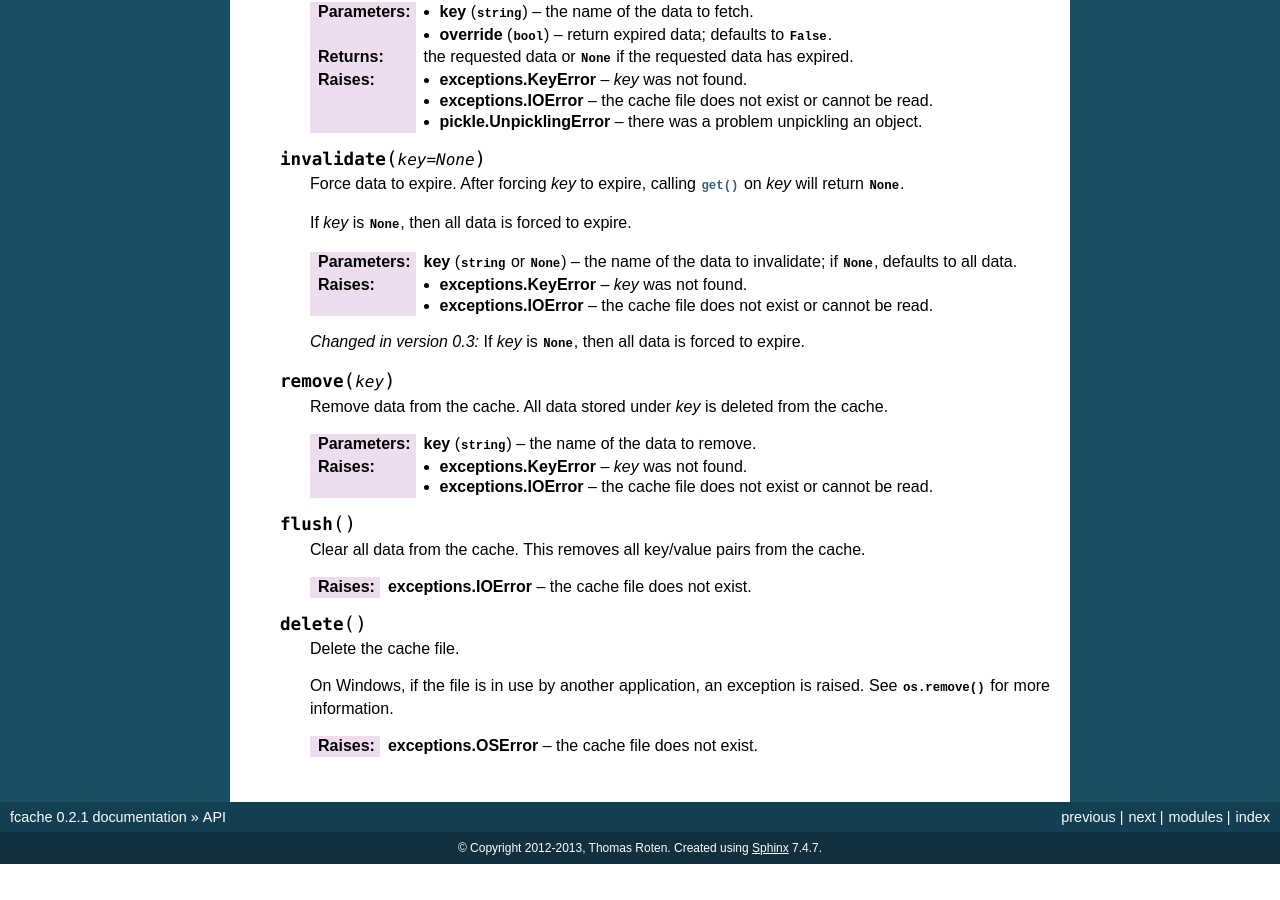
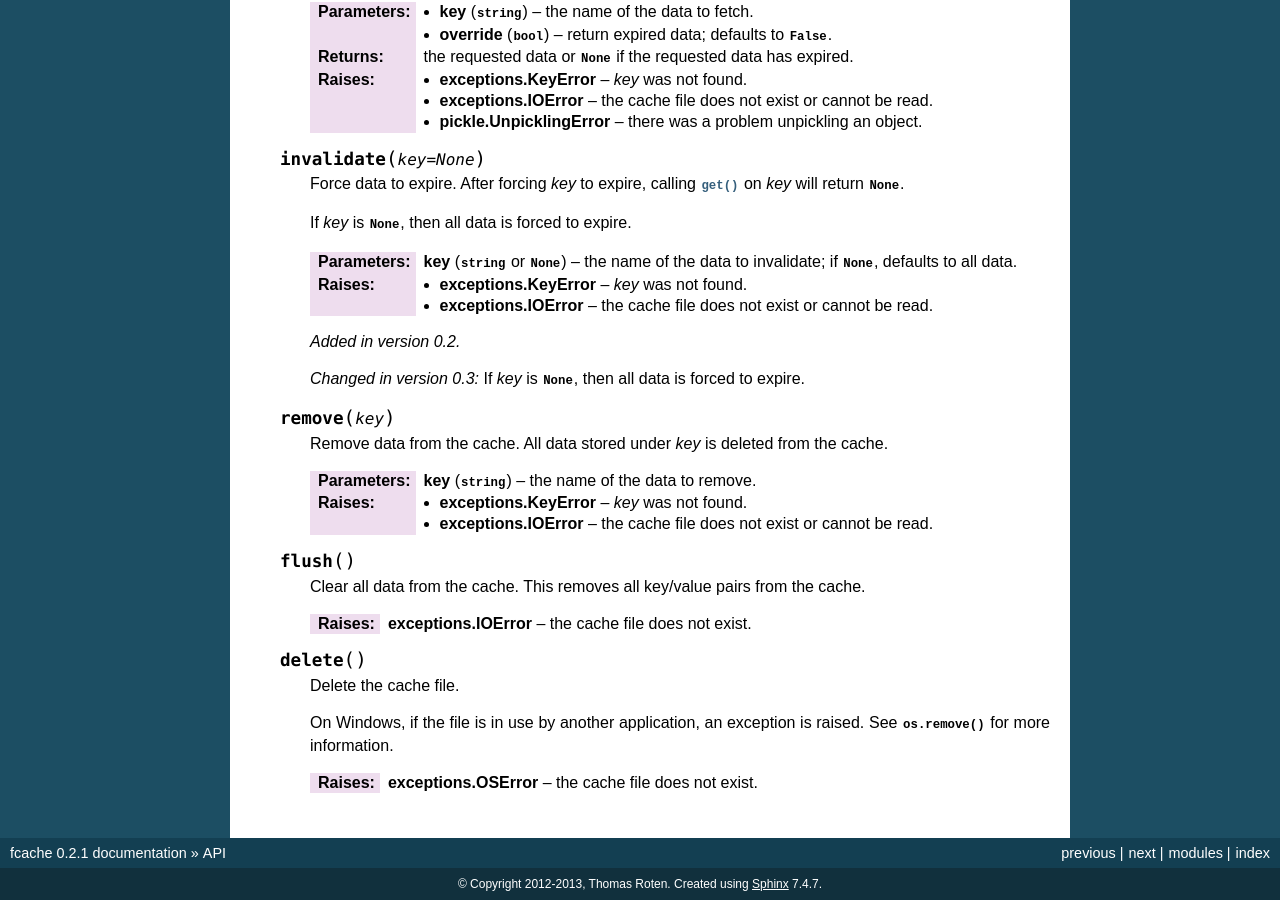
Before and after one commit to tsroten/fcache, a Sphinx documentation site: the page built from docs/api.rst, in a window 1280 px wide and 900 px high, scrolled down 1342 px. Built offline with Sphinx 7.4.7, drawn with Linux system fonts in a browser that asks for light colours; before the commit the page ends 2206 px from its top, so only the background shows below that.

Commit message:
noted that invalidate method was added in v0.2

```diff
--- a/docs/api.rst
+++ b/docs/api.rst
@@ -82,6 +82,7 @@ API
         :raises exceptions.KeyError: *key* was not found.
         :raises exceptions.IOError: the cache file does not exist or cannot be read.
 
+        .. versionadded:: 0.2
         .. versionchanged:: 0.3 If *key* is :data:`None`, then all data is forced to expire.
 
     .. method:: remove(key)
```
Also changed, not shown: 6 other files.
